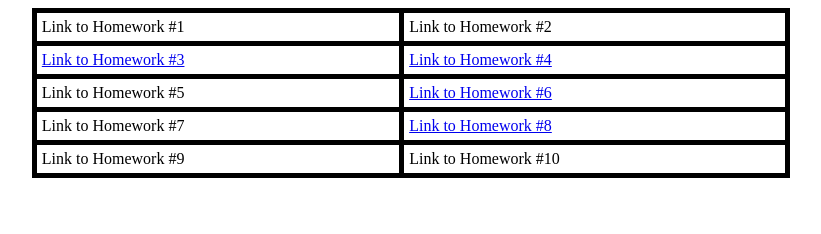
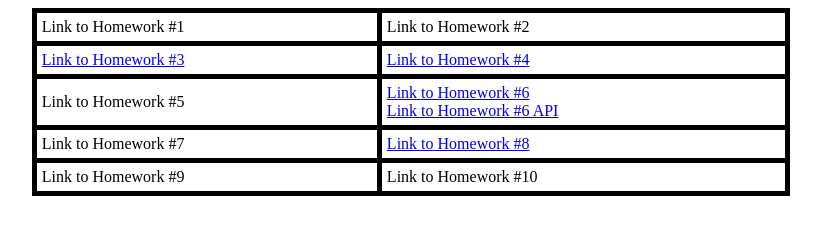
Before and after one commit to meghanaswamy1995/Web_Tech, a plain HTML site: page mpscontentsAbcdefgh.html in a window 1280 px wide. Shown: the whole page, without its empty margins (229-1050 px from the left). Drawn offline with Linux system fonts and the light colour scheme.

Commit message:
table of contents updated

```diff
--- a/mpscontentsAbcdefgh.html
+++ b/mpscontentsAbcdefgh.html
@@ -24,7 +24,10 @@ th, td {
   </tr>
   <tr>
     <td>Link to Homework #5</td>
-    <td><a href= "mpscontentsAbcdefgh.html">Link to Homework #6</a></td>
+    <td><a href= "http://artistsweb-351508.wl.r.appspot.com/">Link to Homework #6</a>
+      <br>
+       <a href= "http://artistsweb-351508.wl.r.appspot.com/search/artists/picasso">Link to Homework #6 API</a>
+    </td>
   </tr>
   <tr>
     <td>Link to Homework #7</td>
```
